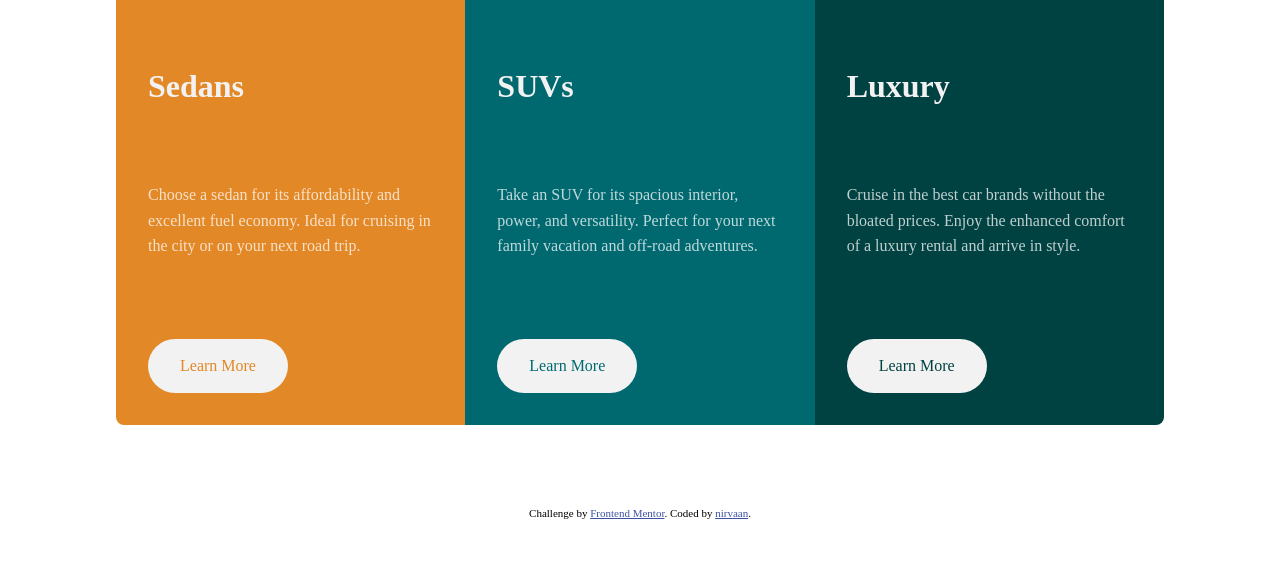
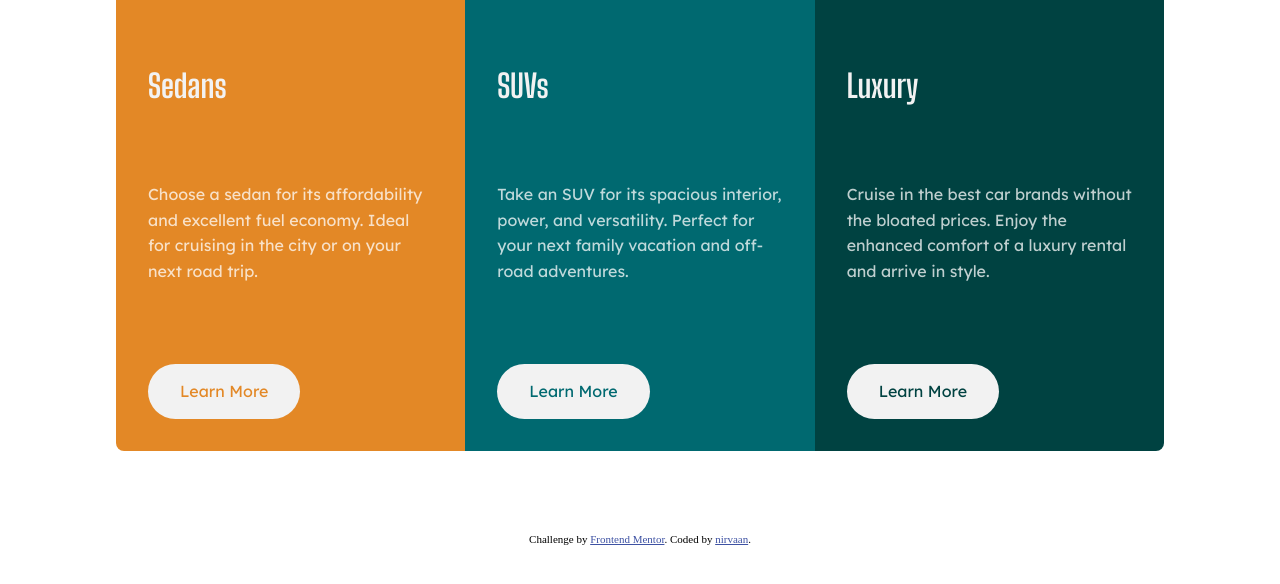
Before and after one commit to nirvaan97/3-columncard-preview, a plain HTML site: page index.html in a window 1280 px wide. Shown: the part 162-746 px from the top of the page. Drawn offline with Linux system fonts and the light colour scheme.

Commit message:
Add font families to the style

```diff
--- a/index.html
+++ b/index.html
@@ -10,6 +10,12 @@
       type="image/png"
       sizes="32x32"
       href="./images/favicon-32x32.png"
+    />
+    <link rel="preconnect" href="https://fonts.googleapis.com" />
+    <link rel="preconnect" href="https://fonts.gstatic.com" crossorigin />
+    <link
+      href="https://fonts.googleapis.com/css2?family=Big+Shoulders+Display:wght@400;700&family=Fraunces:ital,wght@0,700;1,700&family=Lexend+Deca:wght@400;700&family=Outfit:wght@300;400;600&display=swap"
+      rel="stylesheet"
     />
 
     <title>Frontend Mentor | 3-column preview card component</title>
@@ -24,7 +30,7 @@
         color: hsl(228, 45%, 44%);
       }
     </style>
-    <link rel="stylesheet" href="style.css">
+    <link rel="stylesheet" href="style.css" />
   </head>
   <body>
     <div class="container">
--- a/style.css
+++ b/style.css
@@ -36,6 +36,9 @@ Very light gray (background, headings, buttons): hsl(0, 0%, 95%)
 - Weights: 700
  */
 
+
+
+
 :root {
   --clr-primary-100: hsl(31, 77%, 52%);
   --clr-primary-200: hsl(184, 100%, 22%);
@@ -47,6 +50,14 @@ Very light gray (background, headings, buttons): hsl(0, 0%, 95%)
   --fw-400: 400;
   --fw-700: 700;
   box-sizing: border-box;
+
+  --ff-500: 'Big Shoulders Display', cursive;
+
+
+
+  --ff-400: 'Lexend Deca', sans-serif;
+
+
 }
 *,
 *::after,
@@ -107,6 +118,8 @@ h1 {
 }
 .card {
   flex-basis: 100%;
+  font-family: var(--ff-400);
+  font-weight: var(--fw-400);
 }
 @media (min-width: 900px) {
   .cards {
@@ -133,6 +146,8 @@ h1 {
 }
 .card-title {
   color: var(--clr-neutral-300);
+  font-family: var(--ff-500);
+  font-weight: var(--fw-700);
 }
 @media (min-width: 900px) {
 
```
